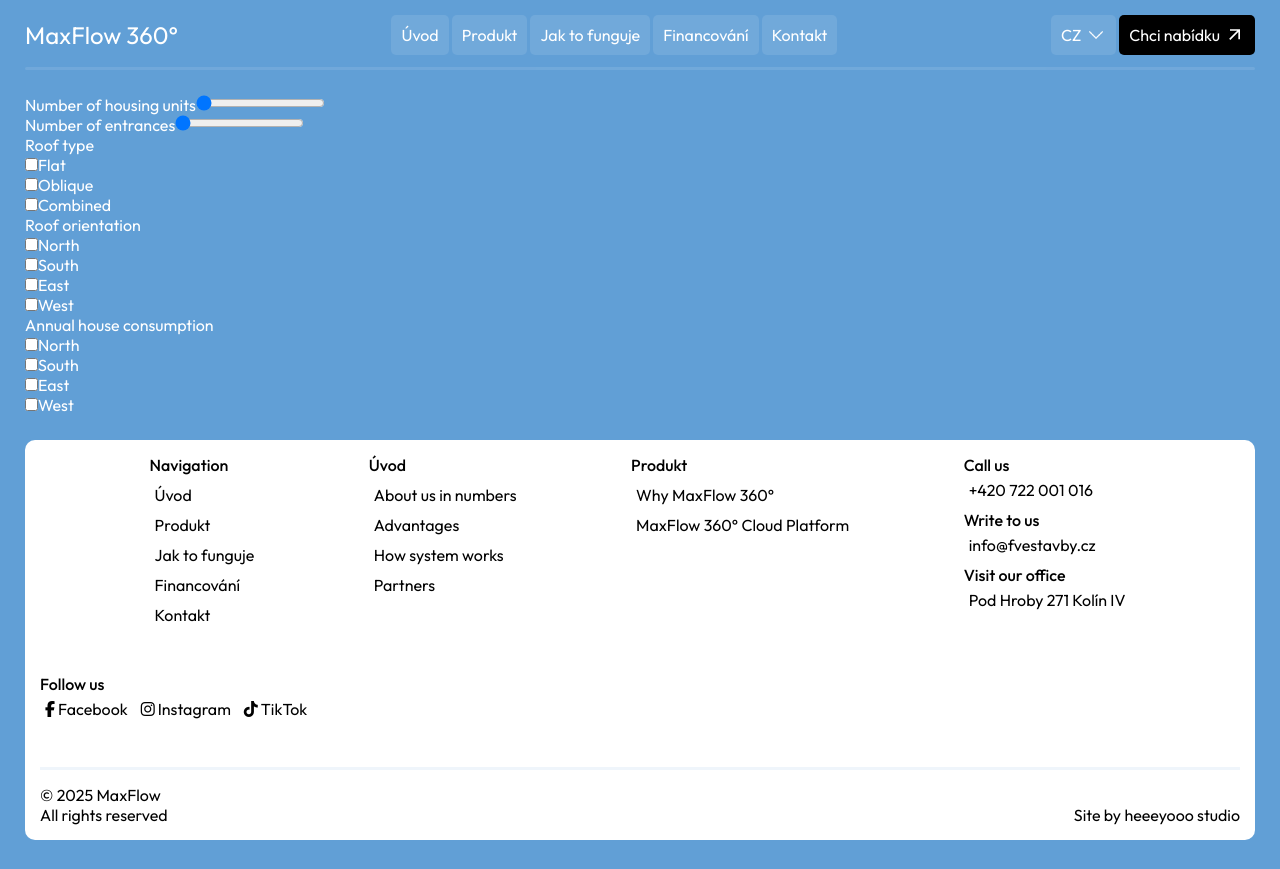
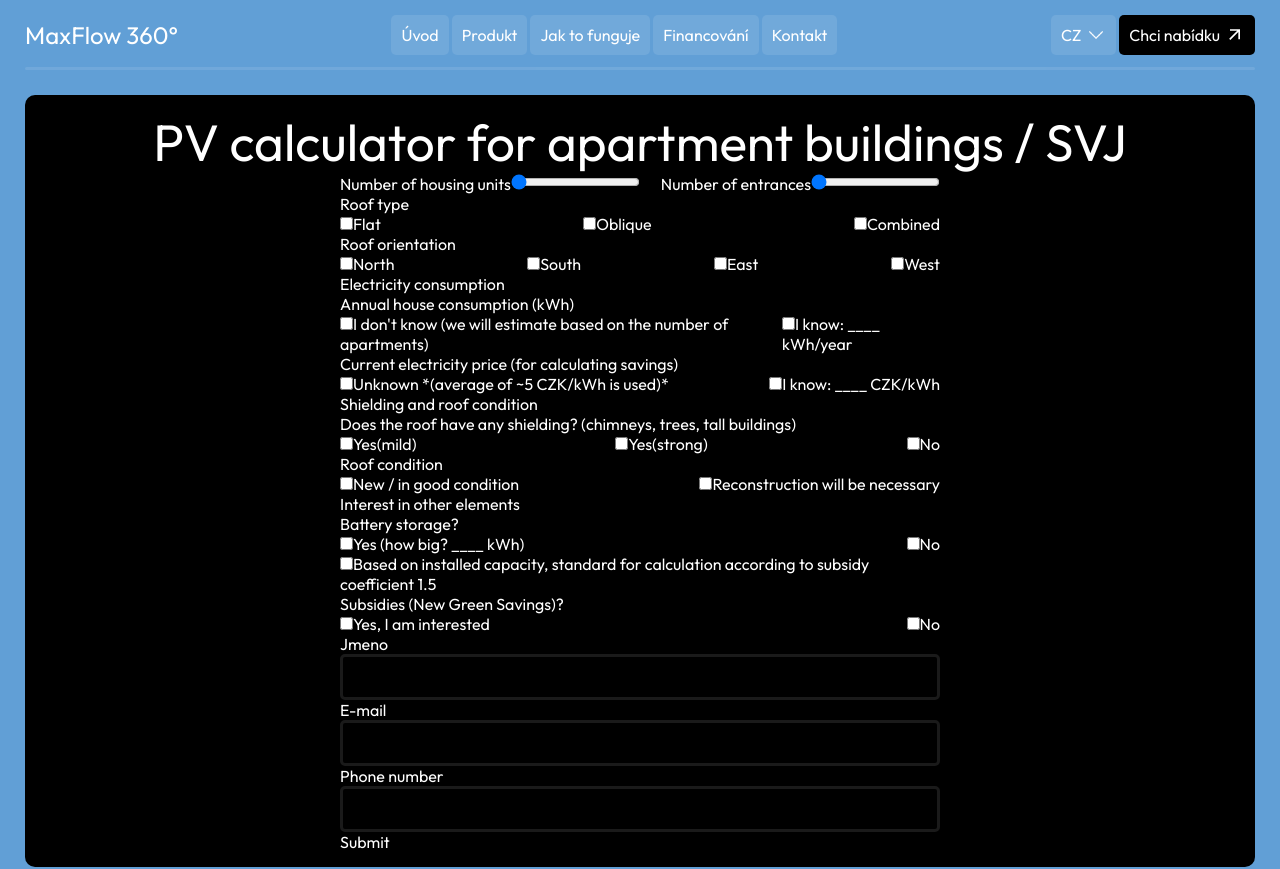
Before and after one commit to stepandordiai/max-flow, a React (Vite) app: page /form-calculator in a window 1280 px wide. Shown: the top 869 px of the page. Built offline with nearby package versions, Linux system fonts and the light colour scheme.

Commit message:
Update FormCalculator

```diff
--- a/src/components/Footer/Footer.module.scss
+++ b/src/components/Footer/Footer.module.scss
@@ -1,7 +1,6 @@
 @use "./../../scss/mixins" as *;
 
 .footer {
-	min-height: 400px;
 	background: #fff;
 	border-radius: 10px;
 	color: #000;
@@ -129,7 +128,6 @@
 @media screen and (width <= 896px) {
 	.footer {
 		margin-top: 15px;
-		// padding: 7.5px;
 	}
 
 	.footer__bottom {
--- a/src/pages/FormCalculator/FormCalculator.jsx
+++ b/src/pages/FormCalculator/FormCalculator.jsx
@@ -3,7 +3,11 @@
 const FormCalculator = () => {
 	return (
 		<div className="form-calculator">
-			<form action="">
+			<h1 className="form-calculator__title">
+				PV calculator for apartment buildings / SVJ
+			</h1>
+			<form className="form" action="">
+				<div style={{ display: "flex", justifyContent: "space-between" }}>
 					<div>
 						<label htmlFor="">Number of housing units</label>
 						<input
@@ -28,8 +32,10 @@
 							id=""
 						/>
 					</div>
+				</div>
 				<div>
 					<p>Roof type</p>
+					<div style={{ display: "flex", justifyContent: "space-between" }}>
 						<div>
 							<input type="checkbox" name="" id="" />
 							<label htmlFor="">Flat</label>
@@ -43,8 +49,10 @@
 							<label htmlFor="">Combined</label>
 						</div>
 					</div>
+				</div>
 				<div>
 					<p>Roof orientation</p>
+					<div style={{ display: "flex", justifyContent: "space-between" }}>
 						<div>
 							<input type="checkbox" name="" id="" />
 							<label htmlFor="">North</label>
@@ -62,25 +70,125 @@
 							<label htmlFor="">West</label>
 						</div>
 					</div>
+				</div>
 				<div>
-					<p>Annual house consumption</p>
+					<p>Electricity consumption</p>
+					<p>Annual house consumption (kWh)</p>
+					<div style={{ display: "flex", justifyContent: "space-between" }}>
+						<div>
+							<input type="checkbox" />
+							<label htmlFor="">
+								I don't know (we will estimate based on the number of
+								apartments)
+							</label>
+						</div>
+						<div>
+							<input type="checkbox" />
+							<label htmlFor="">I know: ____ kWh/year</label>
+						</div>
+					</div>
+					<p>Current electricity price (for calculating savings)</p>
+					<div style={{ display: "flex", justifyContent: "space-between" }}>
+						<div>
+							<input type="checkbox" />
+							<label htmlFor="">
+								Unknown *(average of ~5 CZK/kWh is used)*
+							</label>
+						</div>
+						<div>
+							<input type="checkbox" />
+							<label htmlFor="">I know: ____ CZK/kWh</label>
+						</div>
+					</div>
+				</div>
+				<div>
+					<p>Shielding and roof condition</p>
+					<div>
+						<p>
+							Does the roof have any shielding? (chimneys, trees, tall
+							buildings)
+						</p>
+						<div style={{ display: "flex", justifyContent: "space-between" }}>
 							<div>
 								<input type="checkbox" name="" id="" />
-						<label htmlFor="">North</label>
+								<label htmlFor="">Yes(mild)</label>
 							</div>
 							<div>
 								<input type="checkbox" name="" id="" />
-						<label htmlFor="">South</label>
+								<label htmlFor="">Yes(strong)</label>
 							</div>
 							<div>
 								<input type="checkbox" name="" id="" />
-						<label htmlFor="">East</label>
+								<label htmlFor="">No</label>
+							</div>
+						</div>
+					</div>
+				</div>
+				<div>
+					<p>Roof condition</p>
+					<div style={{ display: "flex", justifyContent: "space-between" }}>
+						<div>
+							<input type="checkbox" name="" id="" />
+							<label htmlFor="">New / in good condition</label>
 						</div>
 						<div>
 							<input type="checkbox" name="" id="" />
-						<label htmlFor="">West</label>
+							<label htmlFor="">Reconstruction will be necessary</label>
 						</div>
 					</div>
+				</div>
+				<div>
+					<p>Interest in other elements</p>
+					<p>Battery storage?</p>
+					<div style={{ display: "flex", justifyContent: "space-between" }}>
+						<div>
+							<input type="checkbox" name="" id="" />
+							<label htmlFor="">Yes (how big? ____ kWh)</label>
+						</div>
+						<div>
+							<input type="checkbox" name="" id="" />
+							<label htmlFor="">No</label>
+						</div>
+					</div>
+					<div>
+						<input type="checkbox" name="" id="" />
+						<label htmlFor="">
+							Based on installed capacity, standard for calculation according to
+							subsidy coefficient 1.5
+						</label>
+					</div>
+				</div>
+				<div>
+					<p>Subsidies (New Green Savings)?</p>
+					<div style={{ display: "flex", justifyContent: "space-between" }}>
+						<div>
+							<input type="checkbox" name="" id="" />
+							<label htmlFor="">Yes, I am interested</label>
+						</div>
+						<div>
+							<input type="checkbox" name="" id="" />
+							<label htmlFor="">No</label>
+						</div>
+					</div>
+				</div>
+				<div className="form-calculator__input-container">
+					<label htmlFor="">Jmeno</label>
+					<input className="form-calculator__input" type="text" />
+				</div>
+				<div className="form-calculator__input-container">
+					<label htmlFor="">E-mail</label>
+					<input
+						className="form-calculator__input"
+						type="email"
+						name=""
+						id=""
+					/>
+				</div>
+				<div className="form-calculator__input-container">
+					<label htmlFor="">Phone number</label>
+					<input className="form-calculator__input" type="tel" name="" id="" />
+				</div>
+				<button type="submit">Submit</button>
 			</form>
 		</div>
 	);
--- a/src/pages/FormCalculator/FormCalculator.scss
+++ b/src/pages/FormCalculator/FormCalculator.scss
@@ -0,0 +1,36 @@
+.form-calculator {
+	background: #000;
+	padding: 15px;
+	border-radius: 10px;
+	display: flex;
+	justify-content: flex-start;
+	align-items: center;
+	flex-direction: column;
+}
+
+.form-calculator__title {
+	font-size: clamp(2rem, 4vw, 4rem) !important;
+	font-weight: 400;
+	color: #fff;
+}
+
+.form {
+	width: 50%;
+}
+
+.form-calculator__input-container {
+	display: flex;
+	flex-direction: column;
+}
+
+.form-calculator__input {
+	border: 3px solid rgba(255, 255, 255, 0.1);
+	border-radius: 5px;
+	padding: 10px;
+	width: 100%;
+	transition: all 0.3s;
+
+	&:focus {
+		border: 3px solid rgba(255, 255, 255, 1);
+	}
+}
```
Also changed, not shown: to-do.txt (deleted). Lines whose indentation alone changed are shown as unchanged.
